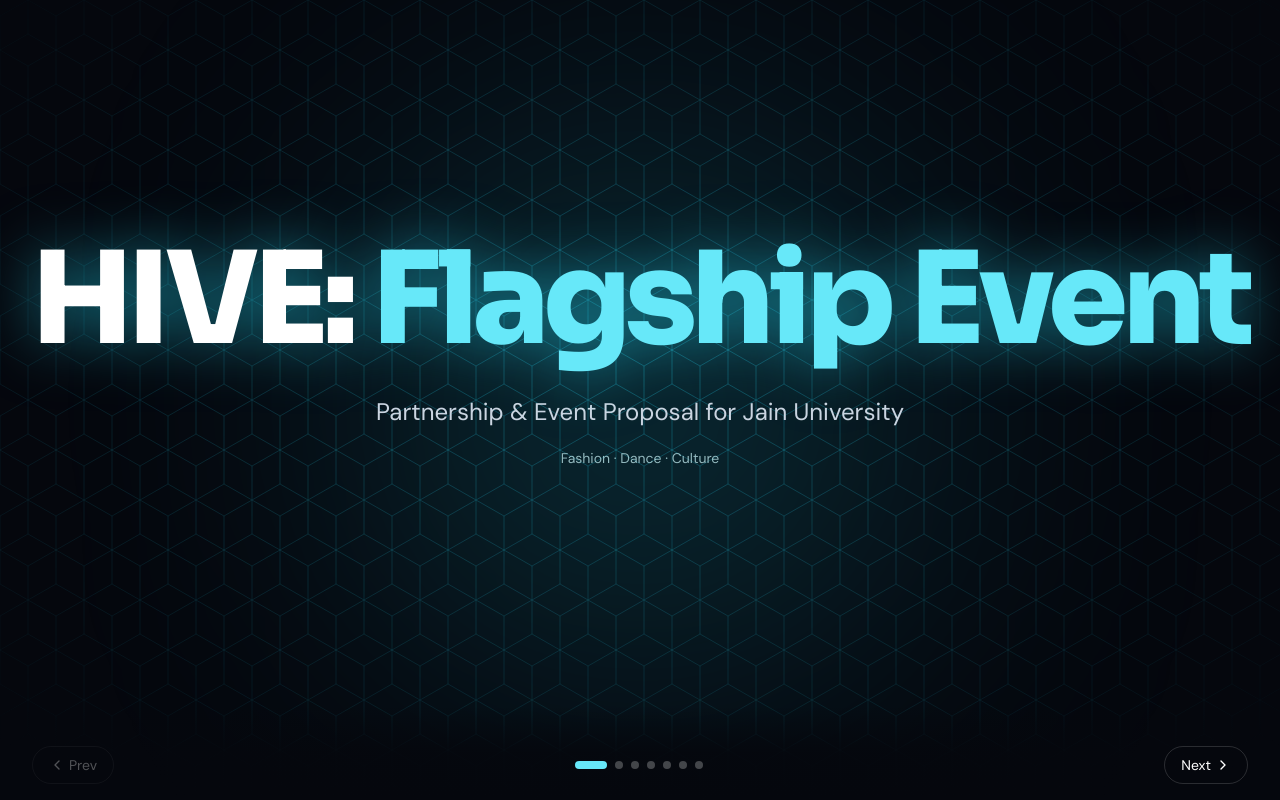
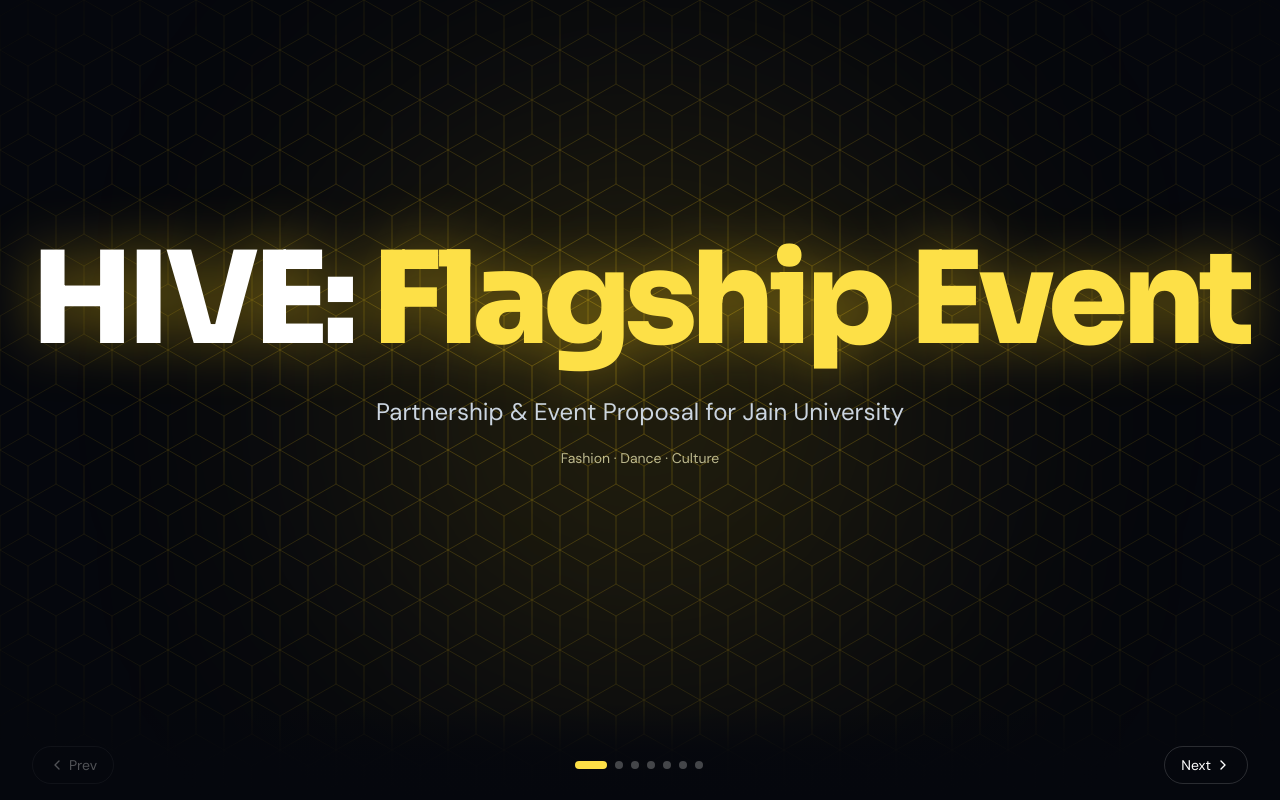
Before and after one commit to SharkSpidy/genesis-deck, a React (Vite) app: page / in a window 1280 px wide. Built offline with nearby package versions, Linux system fonts and the light colour scheme.

Commit message:
CSS: Changed

```diff
--- a/src/App.tsx
+++ b/src/App.tsx
@@ -52,17 +52,17 @@ export default function App() {
 
       <div className="absolute inset-x-0 bottom-0 z-10 flex items-center justify-between bg-gradient-to-t from-[#05070d] via-[#05070d]/90 to-transparent px-4 pb-[max(1rem,env(safe-area-inset-bottom))] pt-10 sm:px-8">
         <button onClick={() => go(-1)} disabled={currentSlide === 0} aria-label="Previous slide"
-          className="flex items-center gap-1 rounded-full border border-white/15 px-4 py-2 text-sm text-white transition hover:border-cyan-300 hover:text-cyan-200 focus-visible:outline focus-visible:outline-2 focus-visible:outline-cyan-300 disabled:opacity-30">
+          className="flex items-center gap-1 rounded-full border border-white/15 px-4 py-2 text-sm text-white transition hover:border-yellow-300 hover:text-yellow-200 focus-visible:outline focus-visible:outline-2 focus-visible:outline-yellow-300 disabled:opacity-30">
           <ChevronLeft className="h-4 w-4" /> Prev
         </button>
         <div className="flex items-center gap-2" role="tablist">
           {SLIDES.map((_, i) => (
             <button key={i} onClick={() => { setDir(i > currentSlide ? 1 : -1); setCurrentSlide(i) }} aria-label={`Go to slide ${i + 1}`}
-              className={`h-2 rounded-full transition-all ${i === currentSlide ? 'w-8 bg-cyan-300' : 'w-2 bg-white/25 hover:bg-white/50'}`} />
+              className={`h-2 rounded-full transition-all ${i === currentSlide ? 'w-8 bg-yellow-300' : 'w-2 bg-white/25 hover:bg-white/50'}`} />
           ))}
         </div>
         <button onClick={() => go(1)} disabled={currentSlide === last} aria-label="Next slide"
-          className="flex items-center gap-1 rounded-full border border-white/15 px-4 py-2 text-sm text-white transition hover:border-cyan-300 hover:text-cyan-200 focus-visible:outline focus-visible:outline-2 focus-visible:outline-cyan-300 disabled:opacity-30">
+          className="flex items-center gap-1 rounded-full border border-white/15 px-4 py-2 text-sm text-white transition hover:border-yellow-300 hover:text-yellow-200 focus-visible:outline focus-visible:outline-2 focus-visible:outline-yellow-300 disabled:opacity-30">
           Next <ChevronRight className="h-4 w-4" />
         </button>
       </div>
--- a/src/data.ts
+++ b/src/data.ts
@@ -28,13 +28,13 @@ export const PRIZE_GROUPS: PrizeGroup[] = [
 export const PRIZE_POOL_TOTAL = PRIZE_GROUPS.reduce((sum, g) => sum + g.amount, 0) // 1,408,000
 
 export const BUDGET_CATEGORIES: BudgetCategory[] = [
-  { id: 'prize-pool', label: 'Prize Pool', amount: PRIZE_POOL_TOTAL, description: 'Gaming, band, hackathon, film & reels, fashion and dance', color: '#22d3ee' },
+  { id: 'prize-pool', label: 'Prize Pool', amount: PRIZE_POOL_TOTAL, description: 'Gaming, band, hackathon, film & reels, fashion and dance', color: '#facc15' },
   { id: 'esports-rigs', label: 'Esports Battle Stations', amount: 325_000, description: '10× RTX 4080/4090 rigs, 240Hz–360Hz displays, LAN infrastructure', color: '#34d399' },
   { id: 'celebrity', label: 'Celebrity & VIP Buffer', amount: 1_000_000, description: 'Appearance fees, hospitality, and travel contingency', color: '#a78bfa' },
   { id: 'stage-production', label: 'Stage & Production Logistics', amount: 1_100_000, description: 'Staging, sound, lighting, rigging, and crew logistics', color: '#fb923c' },
   { id: 'broadcast', label: 'YouTube Broadcast & Streaming Rig', amount: 225_000, description: 'Multi-cam capture, switcher, encoders, and caster desks', color: '#f472b6' },
   { id: 'marketing', label: 'Marketing & Digital Campaigns', amount: 420_000, description: 'Paid social, creator partnerships, and on-ground promo', color: '#facc15' },
-  { id: 'tech-exhibits', label: 'Tech Exhibits & Media Production', amount: 300_000, description: 'Showcase builds, media walls, and content production', color: '#60a5fa' },
+  { id: 'tech-exhibits', label: 'Tech Exhibits & Media Production', amount: 300_000, description: 'Showcase builds, media walls, and content production', color: '#fde047' },
   { id: 'crew', label: 'Crew Honorarium', amount: 200_000, description: '100 crew × ₹2,000/head', color: '#4ade80' },
   { id: 'ticketing', label: 'Ticketing, RFID & Gate Security', amount: 150_000, description: 'Access control, RFID wristbands, and gate staffing', color: '#f87171' },
   { id: 'lanyards-tags', label: 'Lanyards & Tags', amount: 500_000, description: 'Event lanyards, badges, and attendee identification tags', color: '#c084fc' },
--- a/src/slides/Slide01Title.tsx
+++ b/src/slides/Slide01Title.tsx
@@ -4,15 +4,15 @@ export default function Slide01Title() {
   return (
     <section className="relative flex h-full w-full items-center justify-center overflow-hidden bg-[#05070d]">
       <HexGrid opacity={0.28} />
-      <div className="absolute left-1/2 top-1/2 h-[520px] w-[520px] -translate-x-1/2 -translate-y-1/2 rounded-full bg-cyan-400/20 blur-[140px]" />
+      <div className="absolute left-1/2 top-1/2 h-[520px] w-[520px] -translate-x-1/2 -translate-y-1/2 rounded-full bg-yellow-400/15 blur-[140px]" />
       <div className="relative px-6 pb-24 text-center">
-        <h1 className="font-display text-6xl font-extrabold tracking-tighter text-white drop-shadow-[0_0_30px_rgba(34,211,238,0.55)] md:text-9xl">
-          HIVE: <span className="text-cyan-300">Flagship Event</span>
+        <h1 className="font-display text-6xl font-extrabold tracking-tighter text-white drop-shadow-[0_0_30px_rgba(250,204,21,0.45)] md:text-9xl">
+          HIVE: <span className="text-yellow-300">Flagship Event</span>
         </h1>
         <p className="mx-auto mt-8 max-w-xl text-lg text-slate-300 md:text-2xl">
           Partnership &amp; Event Proposal for Jain University
         </p>
-        <p className="mt-5 text-sm text-cyan-100/70">Fashion · Dance · Culture</p>
+        <p className="mt-5 text-sm text-yellow-100/70">Fashion · Dance · Culture</p>
       </div>
     </section>
   )
--- a/src/slides/Slide02About.tsx
+++ b/src/slides/Slide02About.tsx
@@ -3,7 +3,7 @@ import SlideFrame from './SlideFrame'
 export default function Slide02About() {
   return (
     <SlideFrame title="What is HIVE?" kicker="About HIVE · The Briefing">
-      <div className="max-w-4xl rounded-3xl border border-cyan-400/25 bg-gradient-to-br from-cyan-400/10 to-transparent p-8 md:p-12">
+      <div className="max-w-4xl rounded-3xl border border-yellow-400/25 bg-gradient-to-br from-yellow-400/10 to-transparent p-8 md:p-12">
         <p className="text-lg leading-relaxed text-slate-200 md:text-2xl md:leading-relaxed">
           HIVE — Hub for Innovation, Ventures &amp; Experience — is a multidisciplinary community and ecosystem designed to bring together people with different interests, skills, ideas and ambitions. HIVE is built on the belief that people do not need to be the same to grow together. A developer, designer, filmmaker, marketer, communicator, entrepreneur, organiser or someone who is still discovering their interests can all have a place within the HIVE.
         </p>
--- a/src/slides/Slide03Idea.tsx
+++ b/src/slides/Slide03Idea.tsx
@@ -2,7 +2,7 @@ import { Code2, Gamepad2, Shirt, Footprints, Clapperboard, Music, Car } from 'lu
 import SlideFrame from './SlideFrame'
 
 const ARENAS = [
-  { icon: Code2, name: 'Hackathon', sub: '75 Teams / 300 Participants', color: 'text-cyan-300' },
+  { icon: Code2, name: 'Hackathon', sub: '75 Teams / 300 Participants', color: 'text-yellow-300' },
   { icon: Gamepad2, name: 'Esports Arena', sub: 'Valorant, Call of Duty, PUBG, PES', color: 'text-emerald-300' },
   { icon: Shirt, name: 'Fashion Runway', sub: 'Original looks, styling and a live runway', color: 'text-pink-300' },
   { icon: Footprints, name: 'Dance Showcase', sub: 'Solo and crew performances across styles', color: 'text-amber-300' },
@@ -18,7 +18,7 @@ export default function Slide03Idea() {
         HIVE brings a hackathon, esports, fashion runway, dance, film, live music and a headline auto-show together
         as one continuous campus event.
       </p>
-      <div className="mt-6 inline-flex w-fit items-center rounded-full border border-cyan-400/50 bg-cyan-400/10 px-5 py-2 font-display text-sm font-bold text-cyan-200">
+      <div className="mt-6 inline-flex w-fit items-center rounded-full border border-yellow-400/50 bg-yellow-400/10 px-5 py-2 font-display text-sm font-bold text-yellow-200">
         ZERO PRE-EVENTS. Pure Finals Only.
       </div>
       <div className="mt-10 grid gap-4 sm:grid-cols-2 lg:grid-cols-3">
--- a/src/slides/Slide04Prizes.tsx
+++ b/src/slides/Slide04Prizes.tsx
@@ -6,7 +6,7 @@ export default function Slide04Prizes() {
   return (
     <SlideFrame title="Detailed Prize Pool" kicker="Competitions">
       <div className="mb-6 flex flex-wrap items-center gap-4">
-        <Trophy className="h-10 w-10 text-cyan-300" />
+        <Trophy className="h-10 w-10 text-yellow-300" />
         <p className="font-display text-4xl font-extrabold text-white md:text-6xl">{formatINR(PRIZE_POOL_TOTAL)}</p>
         <p className="text-slate-400">total prize pool</p>
       </div>
@@ -15,7 +15,7 @@ export default function Slide04Prizes() {
           <div key={g.id} className={`rounded-2xl border border-white/10 bg-white/[0.03] p-5 ${g.id === 'gaming' ? 'md:row-span-2' : ''}`}>
             <div className="mb-3 flex items-baseline justify-between gap-3">
               <h3 className="font-display text-lg font-bold text-white">{g.title}</h3>
-              <span className="font-display font-bold text-cyan-300">{formatINR(g.amount)}</span>
+              <span className="font-display font-bold text-yellow-300">{formatINR(g.amount)}</span>
             </div>
             {g.items?.map((it) => (
               <div key={it.id} className="border-t border-white/5 py-2 text-sm">
--- a/src/slides/Slide05Budget.tsx
+++ b/src/slides/Slide05Budget.tsx
@@ -14,7 +14,7 @@ export default function Slide05Budget() {
               </Pie>
               <Tooltip
                 formatter={(v) => formatINR(Number(v))}
-                contentStyle={{ background: '#0b1220', border: '1px solid #1e293b', borderRadius: 12, color: '#e6edf7' }}
+                contentStyle={{ background: '#211d0a', border: '1px solid #514515', borderRadius: 12, color: '#e6edf7' }}
                 itemStyle={{ color: '#e6edf7' }}
               />
             </PieChart>
--- a/src/slides/Slide06Roi.tsx
+++ b/src/slides/Slide06Roi.tsx
@@ -2,7 +2,7 @@ import { ScanLine, Megaphone, BadgeCheck, Cog } from 'lucide-react'
 import SlideFrame from './SlideFrame'
 
 const ITEMS = [
-  { icon: ScanLine, color: 'text-cyan-300', stat: '10,000+', title: 'Verified Admissions Leads', body: 'Every ticket/entry verified via RFID for deep prospective student data.' },
+  { icon: ScanLine, color: 'text-yellow-300', stat: '10,000+', title: 'Verified Admissions Leads', body: 'Every ticket/entry verified via RFID for deep prospective student data.' },
   { icon: Megaphone, color: 'text-pink-300', stat: '1.5M+', title: 'Institutional Branding & PR', body: '1.5M+ Digital Impressions, National YouTube Broadcast.' },
   { icon: BadgeCheck, color: 'text-violet-300', stat: 'VIPs', title: 'High-Level Validation', body: 'Hosting Chief Minister, IT Minister, Education Minister, and actor Nivin Pauly.' },
   { icon: Cog, color: 'text-emerald-300', stat: 'Zero', title: 'Turnkey Execution', body: 'Zero faculty burden; fully managed by the 15-cell HIVE operational engine.' },
--- a/src/slides/Slide07Appendix.tsx
+++ b/src/slides/Slide07Appendix.tsx
@@ -4,7 +4,7 @@ import SlideFrame from './SlideFrame'
 const TIERS = [
   { name: 'Silver', qty: 5000, color: 'text-slate-300', border: 'border-slate-400/40' },
   { name: 'Gold', qty: 3000, color: 'text-amber-300', border: 'border-amber-400/40' },
-  { name: 'Diamond', qty: 2000, color: 'text-cyan-300', border: 'border-cyan-400/40' },
+  { name: 'Diamond', qty: 2000, color: 'text-yellow-200', border: 'border-yellow-400/40' },
 ]
 
 export default function Slide07Appendix() {
--- a/src/slides/SlideFrame.tsx
+++ b/src/slides/SlideFrame.tsx
@@ -5,8 +5,8 @@ export function HexGrid({ opacity = 0.16 }: { opacity?: number }) {
     <svg className="pointer-events-none absolute inset-0 h-full w-full" aria-hidden>
       <defs>
         <pattern id="hex" width="56" height="100" patternUnits="userSpaceOnUse">
-          <path d="M28 66L0 50L0 16L28 0L56 16L56 50L28 66L28 100" fill="none" stroke="#22d3ee" strokeOpacity={opacity} />
-          <path d="M28 0L28 34L0 50L0 84L28 100L56 84L56 50L28 34" fill="none" stroke="#22d3ee" strokeOpacity={opacity} />
+          <path d="M28 66L0 50L0 16L28 0L56 16L56 50L28 66L28 100" fill="none" stroke="#facc15" strokeOpacity={opacity} />
+          <path d="M28 0L28 34L0 50L0 84L28 100L56 84L56 50L28 34" fill="none" stroke="#facc15" strokeOpacity={opacity} />
         </pattern>
         <radialGradient id="fade" cx="50%" cy="45%" r="70%">
           <stop offset="0%" stopColor="#fff" stopOpacity="1" />
@@ -24,7 +24,7 @@ export default function SlideFrame({ title, kicker, children }: { title: string;
     <section className="relative h-full w-full overflow-x-hidden overflow-y-auto bg-[#05070d]">
       <HexGrid opacity={0.1} />
       <div className="relative mx-auto flex min-h-full w-full max-w-[90rem] flex-col px-[clamp(1.25rem,5vw,5rem)] pb-36 pt-[clamp(2rem,5vh,3.5rem)]">
-        {kicker && <p className="mb-2 text-sm font-medium text-cyan-300">{kicker}</p>}
+        {kicker && <p className="mb-2 text-sm font-medium text-yellow-300">{kicker}</p>}
         <h2 className="mb-8 max-w-5xl font-display text-3xl font-extrabold tracking-tight text-white md:text-5xl">{title}</h2>
         {children}
       </div>
```
